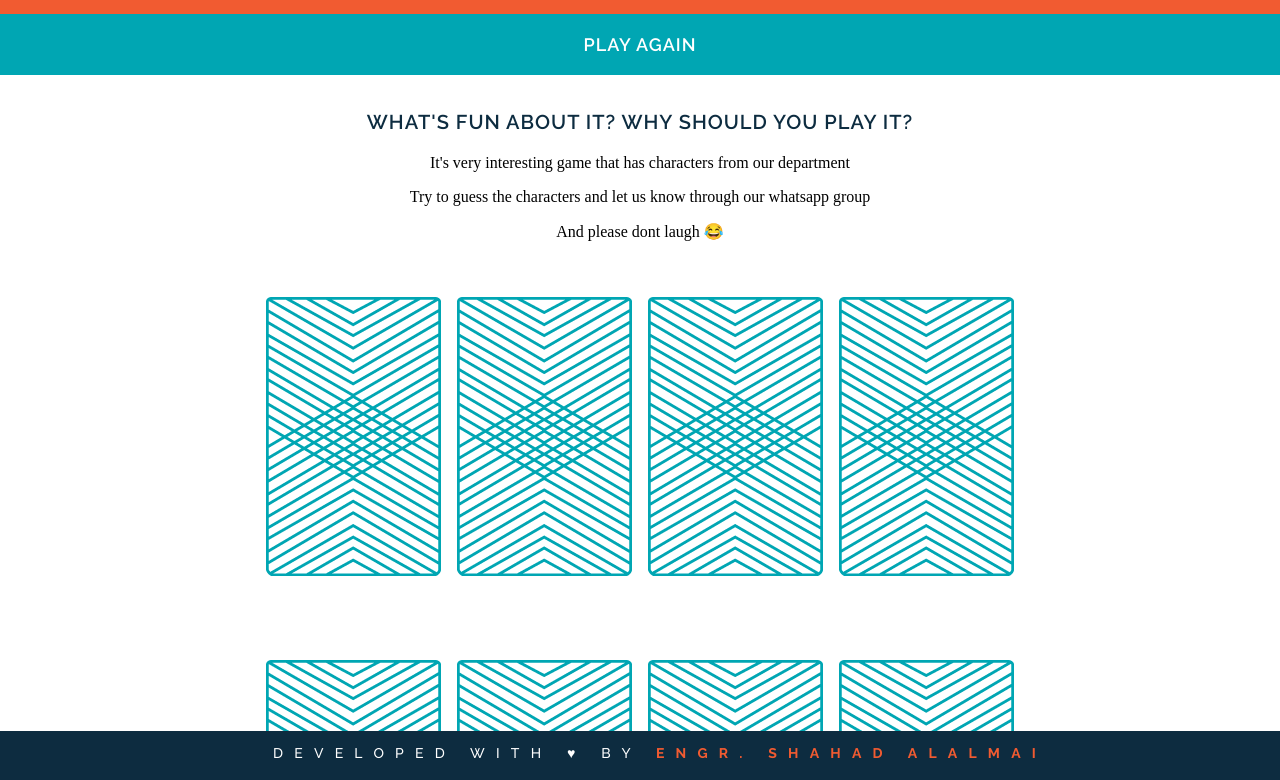
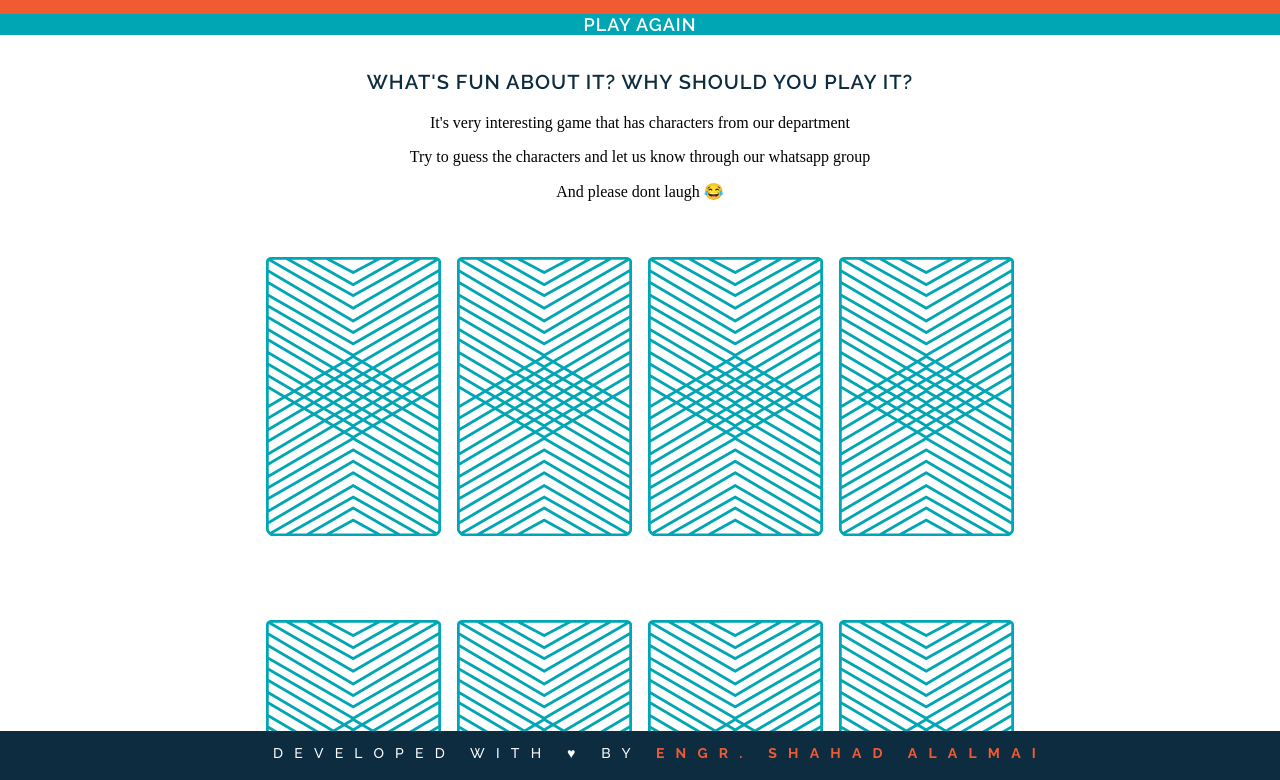
Before and after one commit to shahadalalmai/ITDMG, a plain HTML site: page index.html in a window 1280 px wide. Shown: the part 99-879 px from the top of the page. Drawn offline with Linux system fonts and the light colour scheme; some packages are replaced by stand-ins of ours; a script that the page names is missing; a web font is replaced by a local one.

Commit message:
updated style

```diff
--- a/style.css
+++ b/style.css
@@ -55,10 +55,14 @@ header{
 }
 
 nav{
-		width: 100% !important;
+	width: 100% !important;
 	background-color: #00A6B3;
 	color: #FFFFFF;
-	padding: 20px 0;
+	padding-right: 40px;
+	/* padding: 20px 0; */
+	/* margin: 0; */
+	/* width: 850px; */
+	/* margin: 35px auto; */
 
 }
 
```
